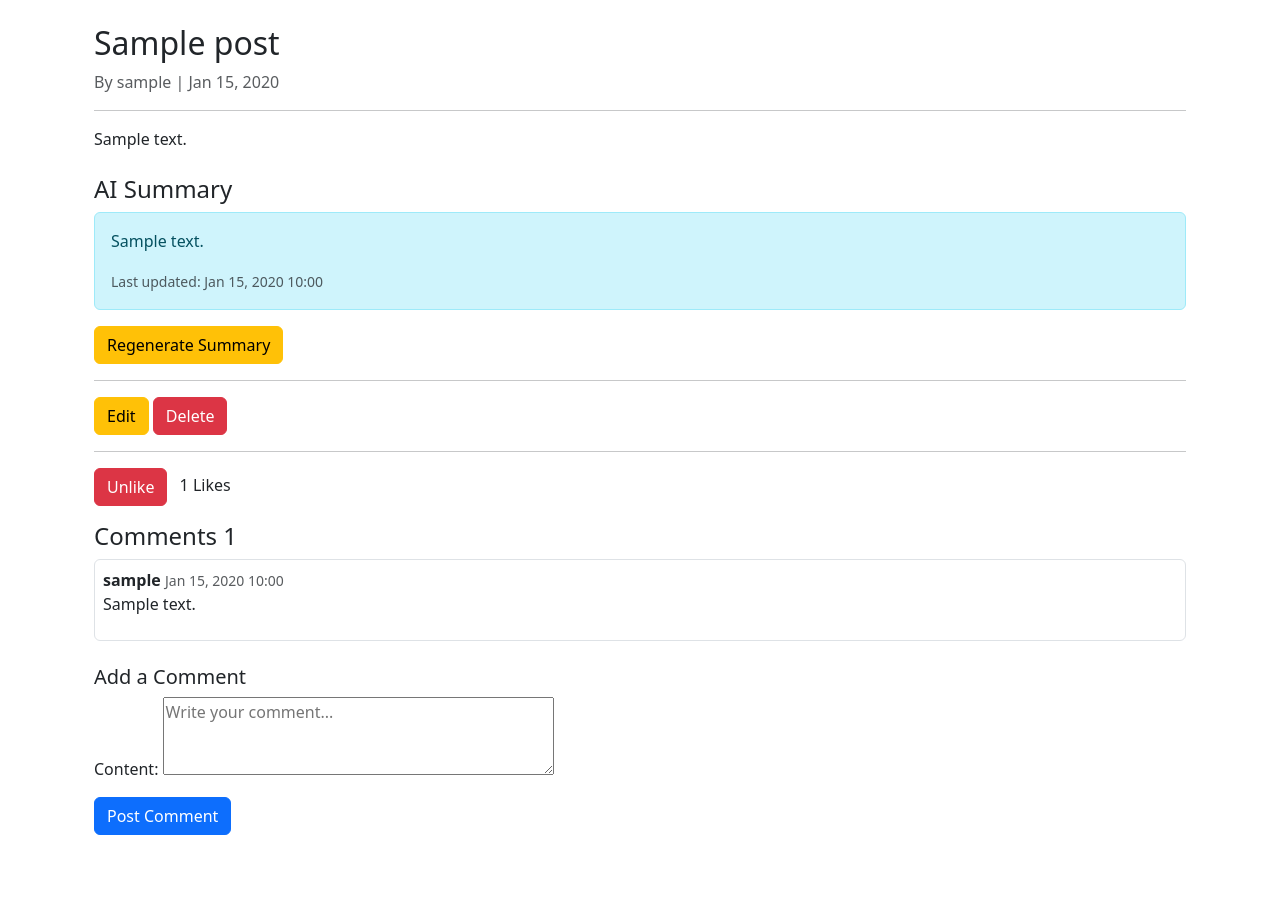
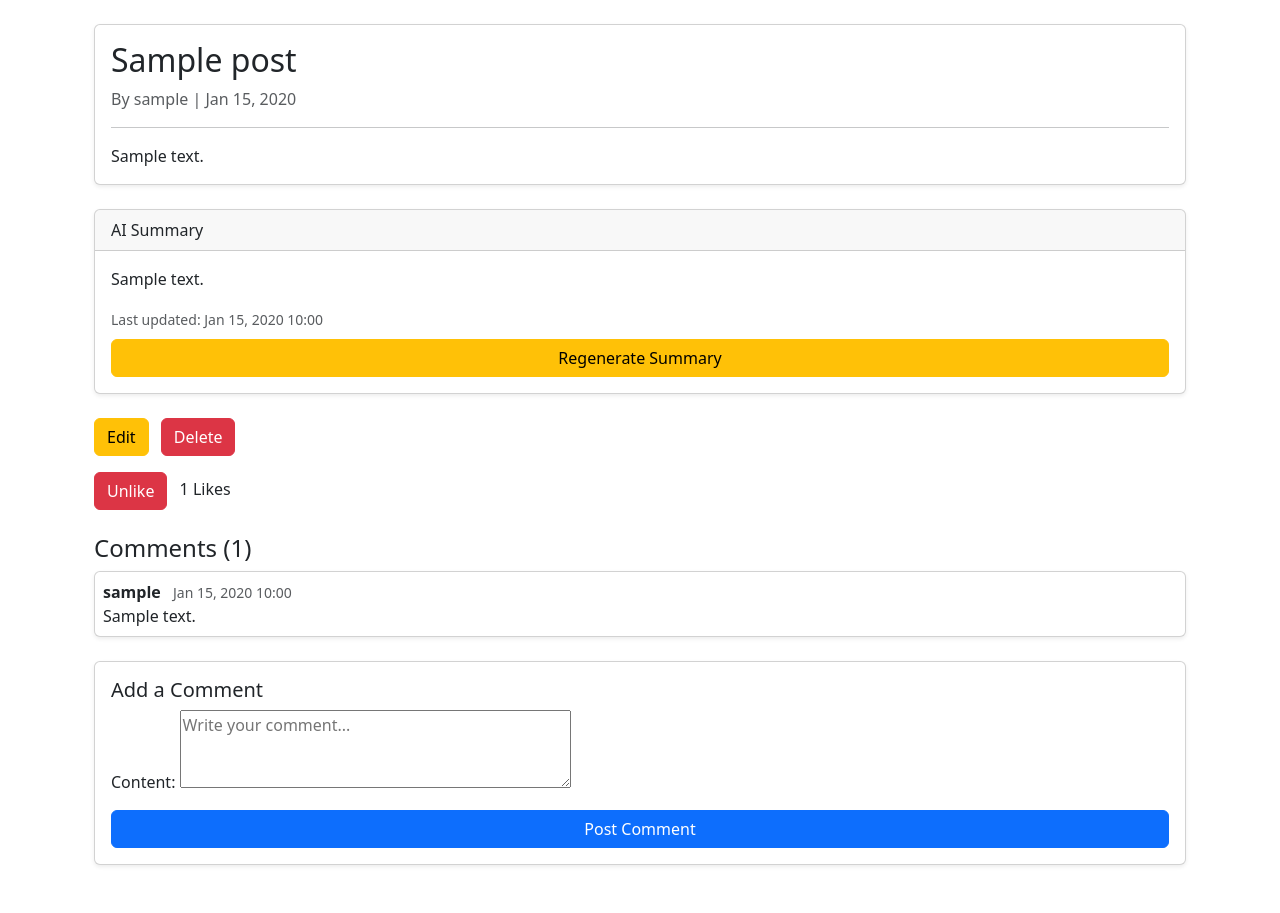
Before and after one commit to Abhisek8895/Ai_Blog_Website, a Django app: a page that uses blog/templates/blog/post_detail.html in a window 1280 px wide. Shown: the part 56-969 px from the top of the page. Before the commit the page ends 891 px from the top, so only its background shows below. Run offline with Django 5.2, Linux system fonts and the light colour scheme; a user stored in the database is signed in; tables that the repository leaves empty hold one stand-in row (values such as "Sample post").

Commit message:
Update post_detail page template

```diff
--- a/blog/templates/blog/post_detail.html
+++ b/blog/templates/blog/post_detail.html
@@ -1,79 +1,84 @@
 {% extends 'base.html' %}
+
+{% block title %}{{ post.title }}{% endblock %}
 
 {% block content %}
 <div class="container mt-4">
-    <h2>{{ post.title }}</h2>
+
+    <!-- Post Content Card -->
+    <div class="card shadow-sm rounded mb-4">
+        <div class="card-body">
+            <h2 class="card-title">{{ post.title }}</h2>
             <p class="text-muted">By {{ post.author.username }} | {{ post.created_at|date:"M d, Y" }}</p>
             <hr>
-    <p>{{ post.content|safe }}</p>
+            <p class="card-text">{{ post.content|safe }}</p>
+        </div>
+    </div>
 
-    <!-- AI Summary Section -->
-<div class="mt-4">
-    <h4>AI Summary</h4>
-
+    <!-- AI Summary Card -->
+    <div class="card shadow-sm rounded mb-4">
+        <div class="card-header">
+            AI Summary
+        </div>
+        <div class="card-body">
             {% if post.summary %}
-        <div class="alert alert-info">
                 <p>{{ post.summary }}</p>
                 <small class="text-muted">
                     Last updated: {{ post.summary_updated_at|date:"M d, Y H:i" }}
                 </small>
-        </div>
-
                 {% if user.is_authenticated %}
-            <form method="post" action="{% url 'generate_summary' post.slug %}">
+                    <form method="post" action="{% url 'generate_summary' post.slug %}" class="mt-2">
                         {% csrf_token %}
-                <button type="submit" class="btn btn-warning">Regenerate Summary</button>
+                        <button type="submit" class="btn btn-warning w-100">Regenerate Summary</button>
                     </form>
                 {% endif %}
             {% else %}
-        <div class="alert alert-warning">
                 <p>No summary available yet.</p>
-        </div>
-
                 {% if user.is_authenticated %}
-            <form method="post" action="{% url 'generate_summary' post.slug %}">
+                    <form method="post" action="{% url 'generate_summary' post.slug %}" class="mt-2">
                         {% csrf_token %}
-                <button type="submit" class="btn btn-info">Generate Summary</button>
+                        <button type="submit" class="btn btn-info w-100">Generate Summary</button>
                     </form>
                 {% else %}
                     <p><a href="{% url 'login' %}">Login</a> to generate summary.</p>
                 {% endif %}
             {% endif %}
         </div>
+    </div>
 
-
-    <hr>
-
+    <!-- Edit/Delete Buttons (if author) -->
     {% if user == post.author %}
-        <a href="{% url 'edit_post' slug=post.slug %}" class="btn btn-warning">Edit</a>
+    <div class="mb-3">
+        <a href="{% url 'edit_post' slug=post.slug %}" class="btn btn-warning me-2">Edit</a>
         <a href="{% url 'delete_post' slug=post.slug %}" class="btn btn-danger">Delete</a>
+    </div>
     {% endif %}
-
-    <hr>
 
     <!-- Like Section -->
     {% if user.is_authenticated %}
-        <form action="{% url 'like_post' post.slug %}" method="post" class="mb-3">
+    <form action="{% url 'like_post' post.slug %}" method="post" class="mb-4">
         {% csrf_token %}
         {% if user in post.likes.all %}
-                <button type="submit" class="btn btn-danger">Unlike</button>
+            <button type="submit" class="btn btn-danger me-2">Unlike</button>
         {% else %}
-                <button type="submit" class="btn btn-success">Like</button>
+            <button type="submit" class="btn btn-success me-2">Like</button>
         {% endif %}
-            <span class="ms-2">{{ post.total_likes }} Likes</span>
+        <span>{{ post.total_likes }} Likes</span>
     </form>
     {% else %}
         <p><a href="{% url 'login' %}">Login</a> to like this post.</p>
     {% endif %}
 
     <!-- Comments Section -->
-    <h4>Comments {{ comments|length }}</h4>
+    <h4>Comments ({{ comments|length }})</h4>
     <div class="mb-4">
         {% for comment in comments %}
-            <div class="border rounded p-2 mb-2">
+            <div class="card mb-2 shadow-sm">
+                <div class="card-body p-2">
                     <strong>{{ comment.author.username }}</strong>
-                <small class="text-muted">{{ comment.created_at|date:"M d, Y H:i" }}</small>
-                <p>{{ comment.content }}</p>
+                    <small class="text-muted ms-2">{{ comment.created_at|date:"M d, Y H:i" }}</small>
+                    <p class="mb-0">{{ comment.content }}</p>
+                </div>
             </div>
         {% empty %}
             <p>No comments yet. Be the first to comment!</p>
@@ -82,14 +87,17 @@
 
     <!-- Add Comment Form -->
     {% if user.is_authenticated %}
+    <div class="card shadow-sm rounded p-3 mb-5">
         <h5>Add a Comment</h5>
         <form method="post">
             {% csrf_token %}
             {{ form.as_p }}
-            <button type="submit" class="btn btn-primary">Post Comment</button>
+            <button type="submit" class="btn btn-primary w-100">Post Comment</button>
         </form>
+    </div>
     {% else %}
         <p><a href="{% url 'login' %}">Login</a> to post a comment.</p>
     {% endif %}
+
 </div>
 {% endblock %}
```
Lines whose indentation alone changed are shown as unchanged.
